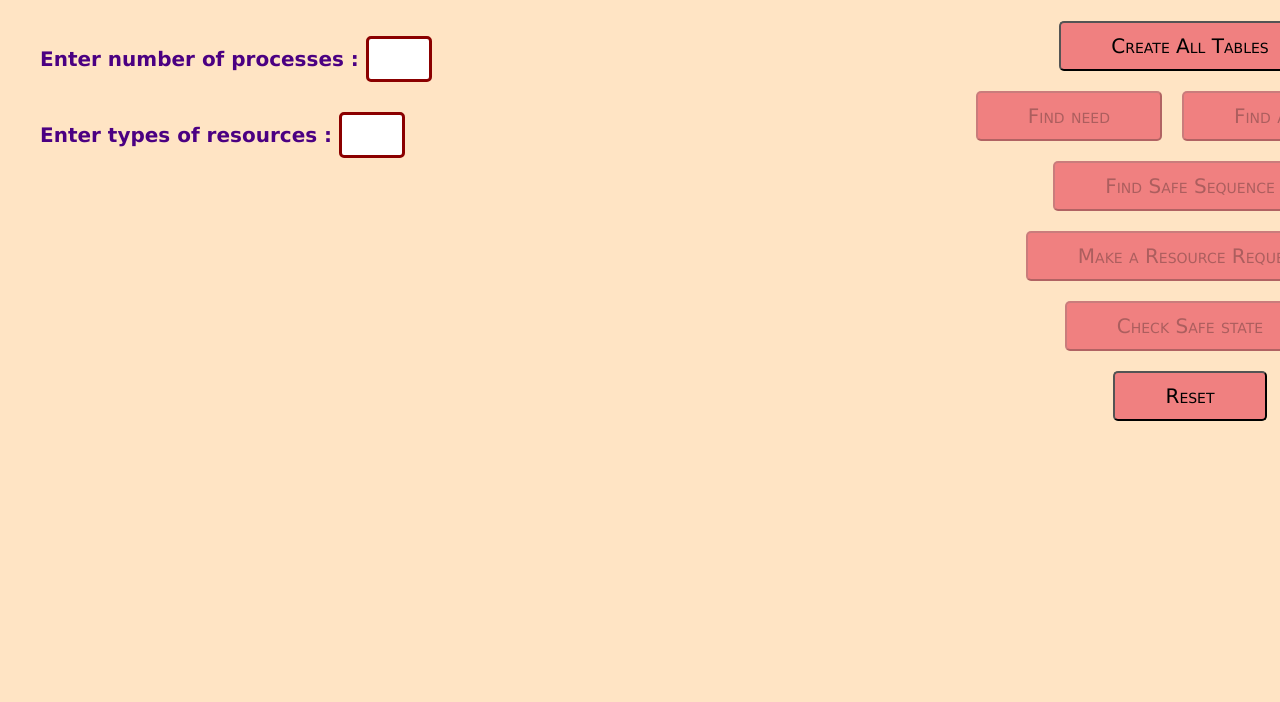
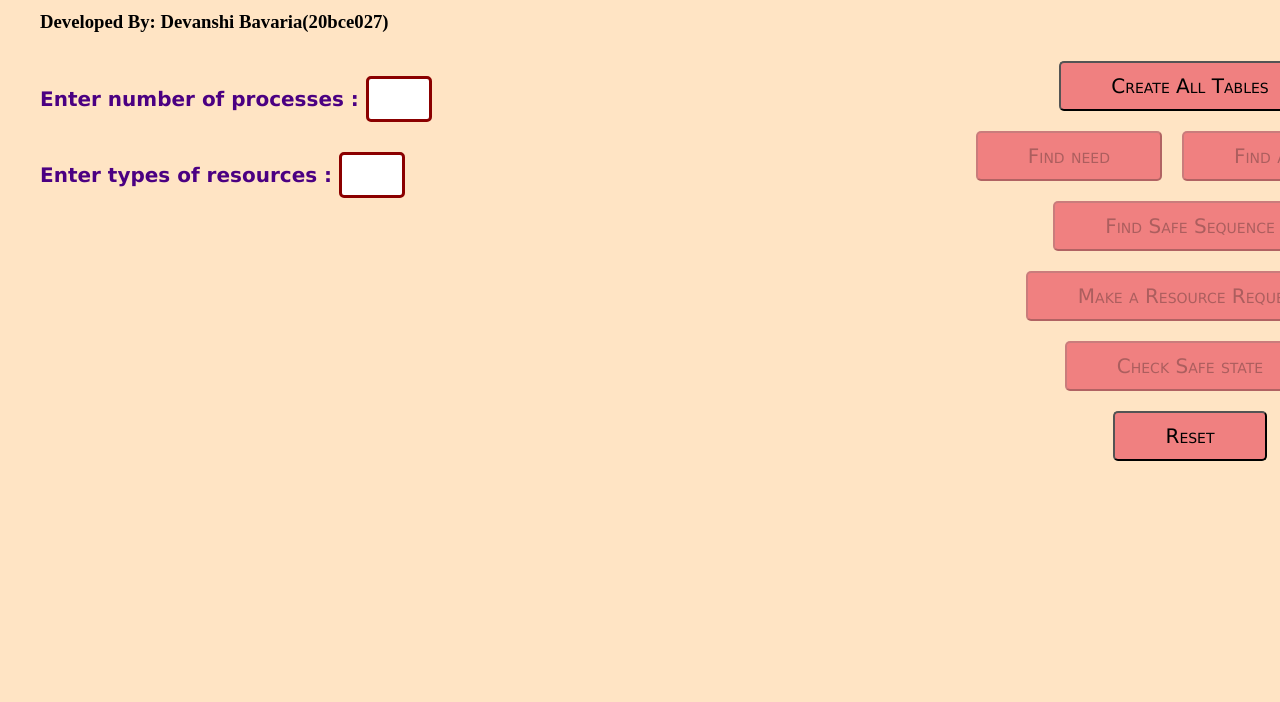
Before and after one commit to Devanshi-Bavaria/Bankers-Algorithm-Simulation, a plain HTML site: page index.html in a window 1280 px wide. Shown: the part 98-800 px from the top of the page. Drawn offline with Linux system fonts and the light colour scheme.

Commit message:
Update index.html

```diff
--- a/index.html
+++ b/index.html
@@ -10,6 +10,7 @@
 <body>
 
     <h1>Banker's Algorithm</h1>
+    <h3>Developed By: Devanshi Bavaria(20bce027)</h3>
 
     <div id="wrapper">
         <div id="inputs">
```
